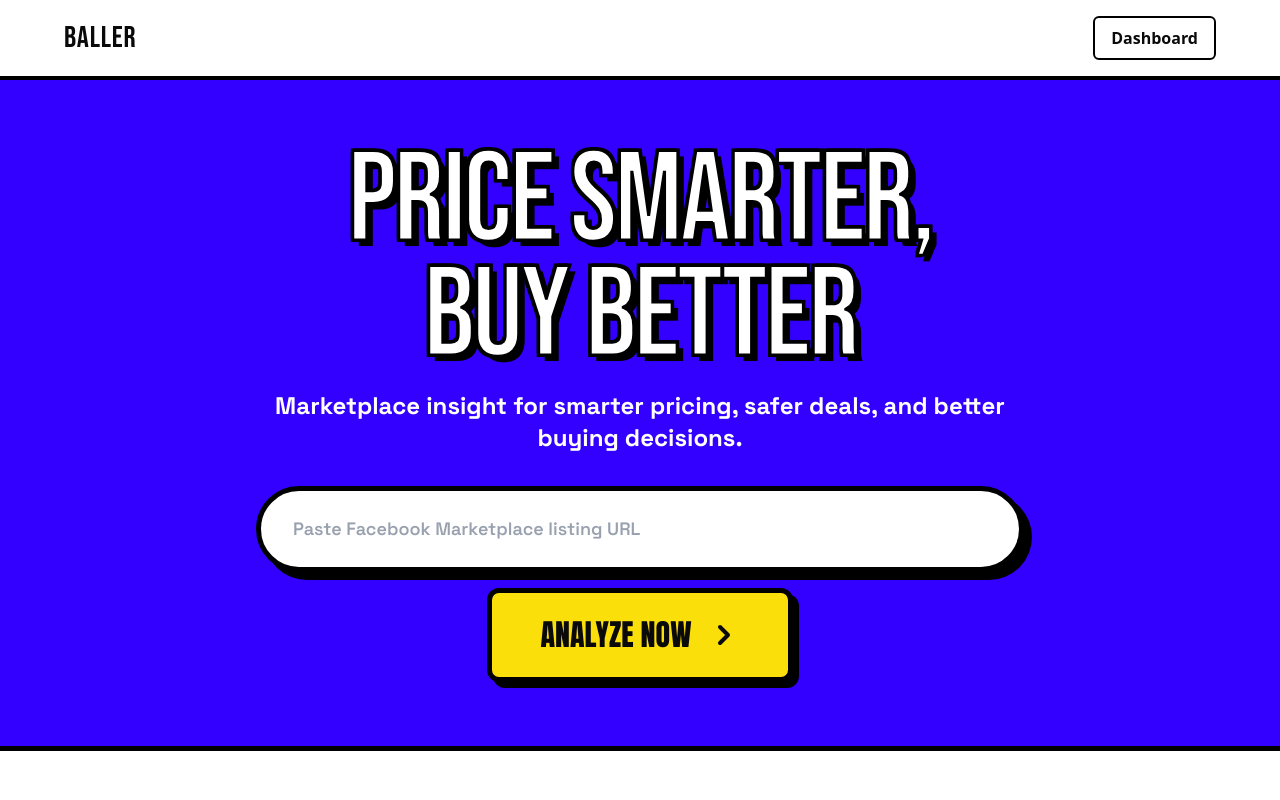
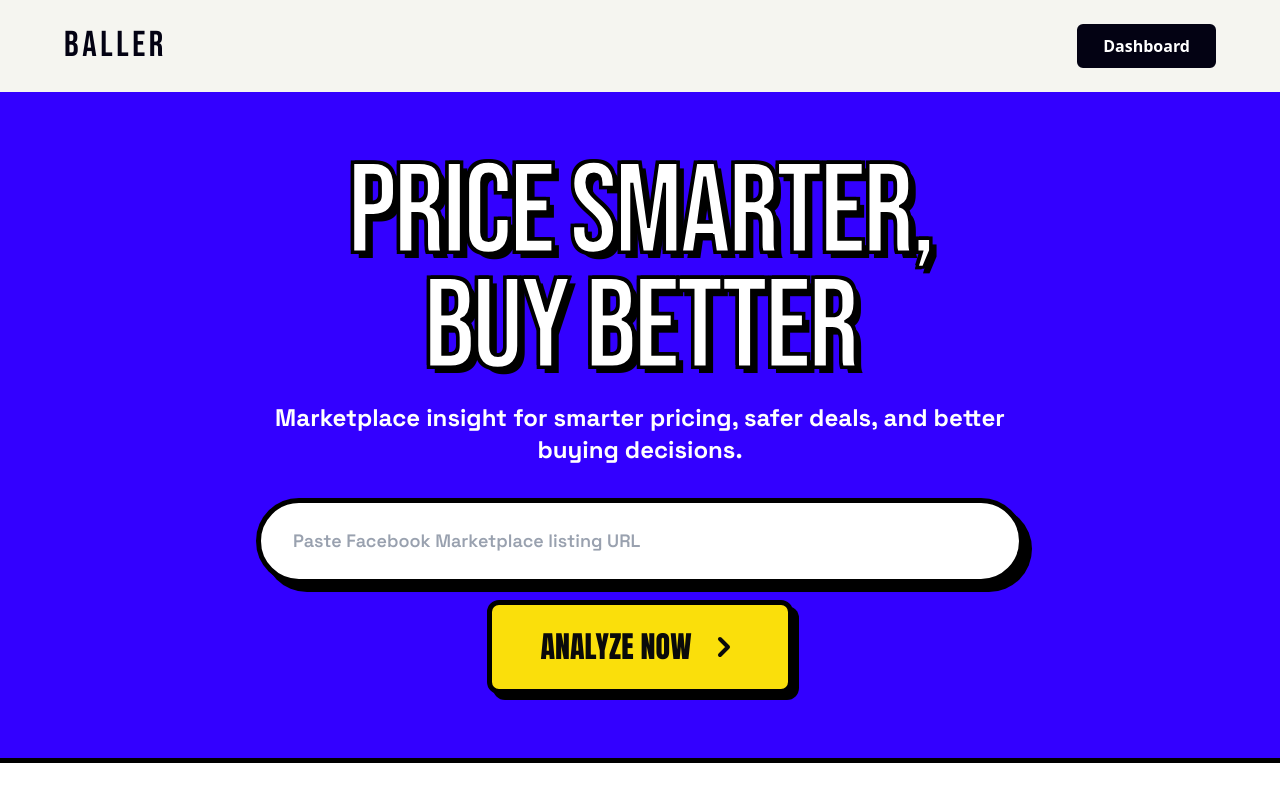
Before and after one commit to tanner-pham/Baller, a Next.js app: page / in a window 1280 px wide. Shown: the top 800 px of the page. Built offline with nearby package versions, Linux system fonts and the light colour scheme; a web font is replaced by a local one.

Commit message:
remove harsh nav bar black lines

```diff
--- a/src/app/(components)/Navigation.tsx
+++ b/src/app/(components)/Navigation.tsx
@@ -1,16 +1,16 @@
 export function Navigation() {
   return (
-    <nav className="border-b-4 border-black bg-[#FFFFFF] px-6 py-4">
+    <nav className="bg-[#F5F5F0] px-6 py-6 shadow-sm">
       <div className="mx-auto flex w-full max-w-6xl items-center justify-between">
         <a
           href="/"
-          className="font-['Bebas_Neue',sans-serif] text-3xl tracking-wide cursor-pointer hover:opacity-80 transition-opacity"
+          className="font-['Bebas_Neue',sans-serif] text-4xl tracking-widest cursor-pointer hover:opacity-70 transition-opacity text-[#030213]"
         >
           BALLER
         </a>
         <a
           href="/dashboard"
-          className="rounded-md border-2 border-black bg-white px-4 py-2 font-semibold"
+          className="rounded-md border-2 border-[#030213] bg-[#030213] px-6 py-2 font-semibold text-white hover:bg-opacity-90 transition-all"
         >
           Dashboard
         </a>
```
